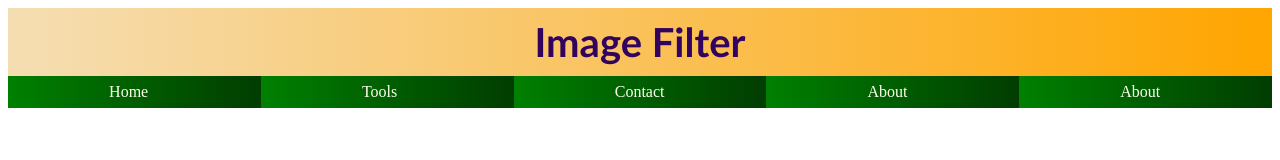
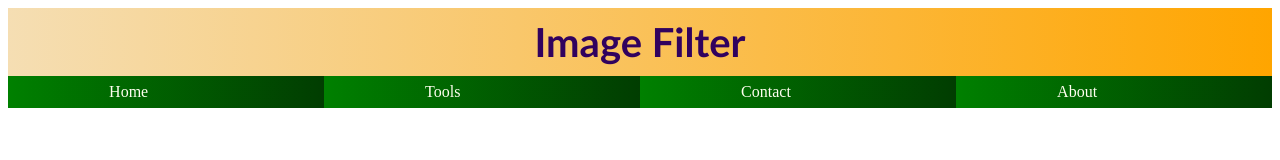
Before and after one commit to neelkantnewra/imagefilter, a plain HTML site: page index.html in a window 1280 px wide. Drawn offline with Linux system fonts and the light colour scheme.

Commit message:
Update index.html

```diff
--- a/index.html
+++ b/index.html
@@ -14,7 +14,6 @@
         <div id = "tab1">Tools</div>
         <div id = "tab1">Contact</div>
         <div id = "tab1">About</div>
-        <div id = "tab1">About</div>
     </div>
 </body>
 </html>
```
